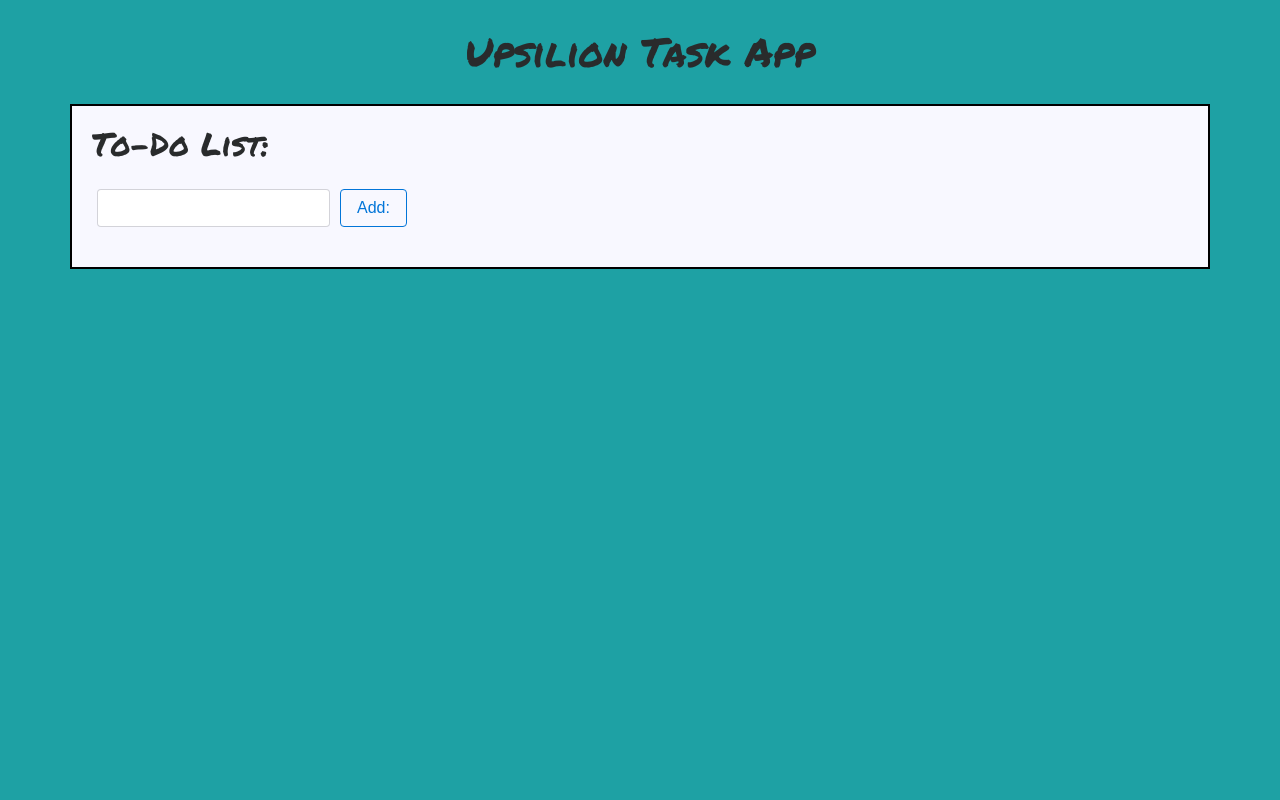
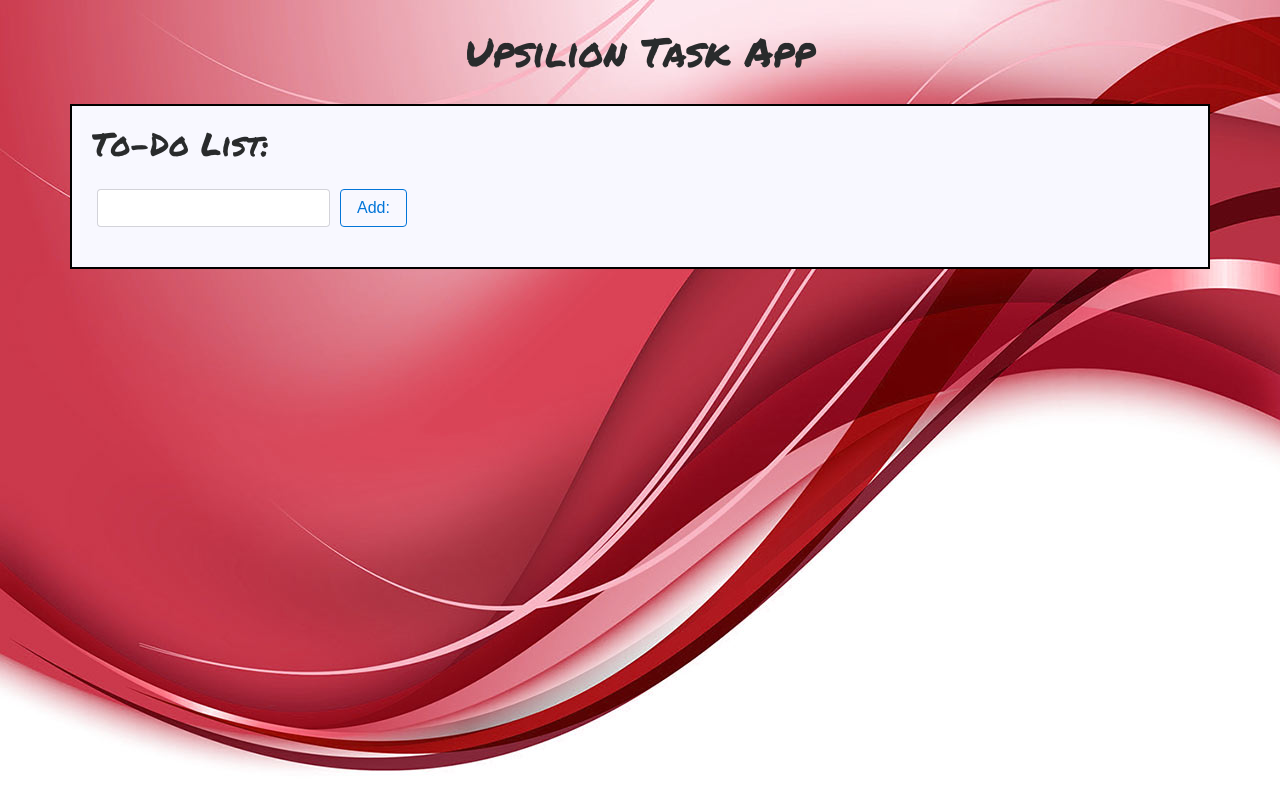
Before and after one commit to prukia/weekend-4-challenge, a website: page public/views/index.html in a window 1280 px wide. Drawn offline with Linux system fonts and the light colour scheme; no server answers.

Commit message:
updated background image

```diff
--- a/public/styles/styles.css
+++ b/public/styles/styles.css
@@ -1,5 +1,8 @@
 body{
   background: #1ea1a4;
+  background-image: url("background.png");
+  background-repeat: no-repeat;
+  background-size: cover;
 }
 h1 {
   margin: 30px 0 30px;
```
Also changed, not shown: public/styles/background.png (added).
